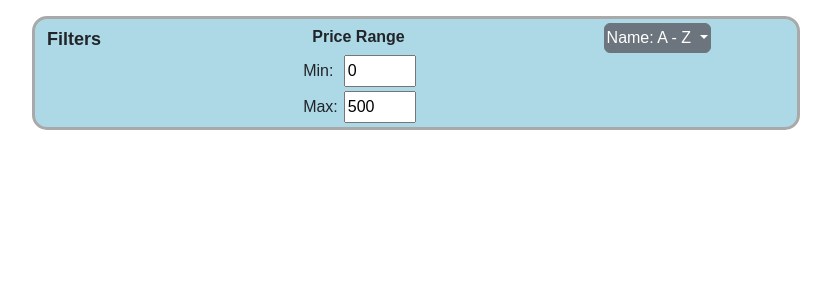
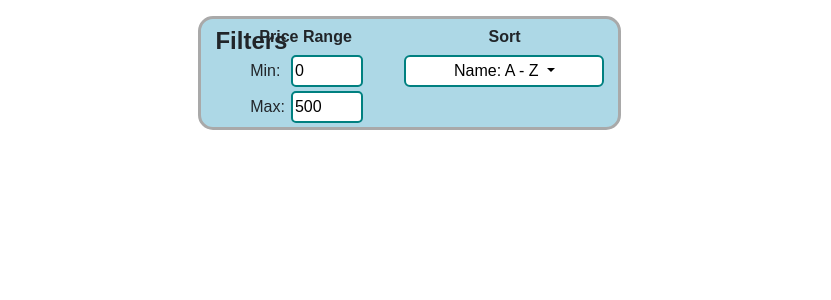
Before and after one commit to BlackCat64/ssh-shop-prototype, a React (Create React App) app: page /shop/results in a window 1280 px wide. Shown: the top 300 px of the page, without its empty margins (224-1055 px from the left). Built offline with nearby package versions, Linux system fonts and the light colour scheme.

Commit message:
Improved CSS for filter selection.

```diff
--- a/src/App.css
+++ b/src/App.css
@@ -13,8 +13,8 @@
     border: 3px darkgray solid;
     text-align: left;
 
-    margin: 15px 15px 15px 20%;
-    width: 60%;
+    margin: 15px 15px 15px 33%;
+    width: 33%;
     position: relative;
 }
 
@@ -24,10 +24,9 @@
 
 .filterSelect .title {
     font-weight: bold;
-    font-size: large;
+    font-size: x-large;
 
     position: absolute;
-    top: 5px;
     left: 10px;
     margin: 0;
 }
@@ -35,3 +34,15 @@
     font-weight: bold;
     text-align: center;
 }
+
+.priceRange .priceInput {
+    border: 2px teal solid;
+    border-radius: 5px;
+}
+
+.sortSelect .dropdown-toggle {
+    width: 200px;
+    background-color: white;
+    color: black;
+    border: 2px teal solid;
+}
--- a/src/Components/FilterSelect.tsx
+++ b/src/Components/FilterSelect.tsx
@@ -5,7 +5,9 @@ import SortSelector from './SortSelector'
 function FilterSelect() {
     return (
         <div className="filterSelect">
-            <label className="title">Filters</label>
+            <div className="title">
+                <label>Filters</label>
+            </div>
             <br></br>
             <PriceRangeSelector/>
             <SortSelector/>
--- a/src/Components/PriceRangeSelector.tsx
+++ b/src/Components/PriceRangeSelector.tsx
@@ -37,6 +37,7 @@ const PriceRangeSelector: React.FC = () => {
                     </td>
                     <td>
                     <input
+                        className="priceInput"
                         type="number"
                         id="minPrice"
                         value={minPrice}
@@ -54,6 +55,7 @@ const PriceRangeSelector: React.FC = () => {
                     </td>
                     <td>
                     <input
+                        className="priceInput"
                         type="number"
                         id="maxPrice"
                         value={maxPrice}
--- a/src/Components/SortSelector.tsx
+++ b/src/Components/SortSelector.tsx
@@ -19,6 +19,10 @@ const SortSelect: React.FC = () => {
 
     return (
         <div className="sortSelect">
+            <div className="optionTitle">
+                <label>Sort</label>
+            </div>
+
             <div className="dropdown">
                 <button className="btn btn-secondary dropdown-toggle" type="button" data-bs-toggle="dropdown" aria-expanded="false">
                     {sortOptions[sortType]}  {/* Display the mapped sort option */}
```
